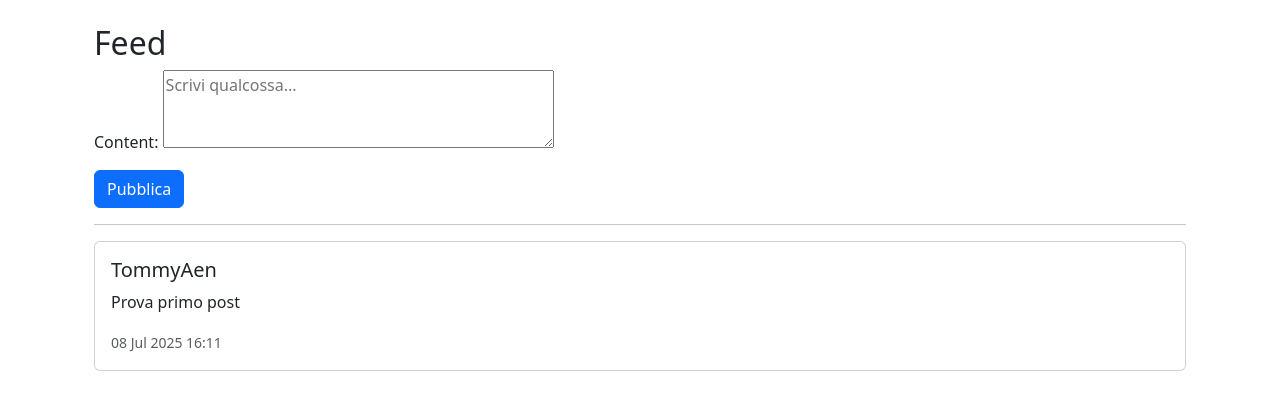
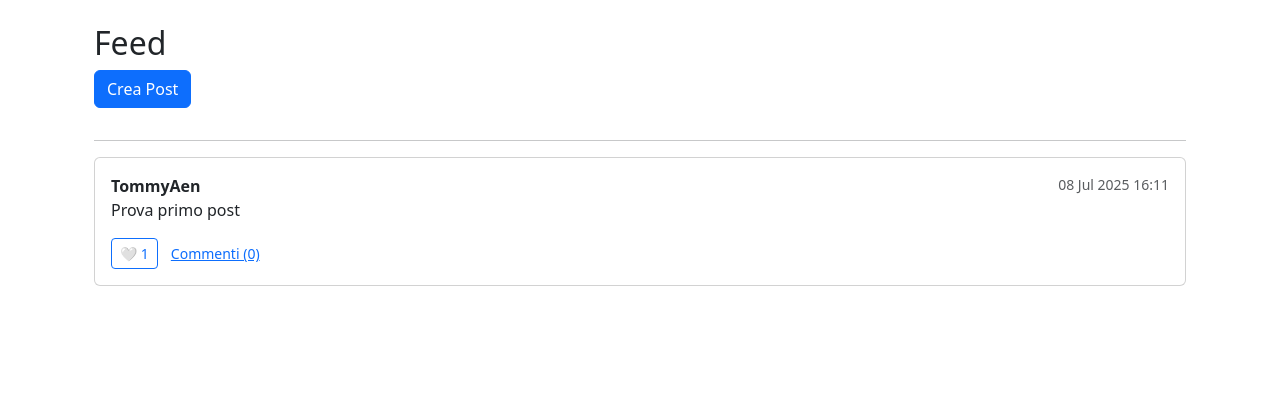
Before and after one commit to TommyAen/PPMBackend, a Django app: page /feed/ in a window 1280 px wide. Shown: the part 56-466 px from the top of the page. Run offline with Django 5.2, Linux system fonts and the light colour scheme; a user stored in the database is signed in; data comes from the database, SQL or seed files in the repository; both versions use the stored data as it was after the commit; data that the repository does not hold is empty; parts of the project's set-up code (start-up, migrations or seed data) failed here and were passed over.

Commit message:
Modifica feed e commenti

```diff
--- a/posts/forms.py
+++ b/posts/forms.py
@@ -1,5 +1,6 @@
 from django import forms
-from .models import Post
+from .models import Post, Comment
+
 
 class PostForm(forms.ModelForm):
     class Meta:
@@ -8,3 +9,9 @@ class PostForm(forms.ModelForm):
         widgets = {
             'content': forms.Textarea(attrs={'rows':3, 'placeholder': 'Scrivi qualcossa...'})
         }
+
+class CommentForm(forms.ModelForm):
+    class Meta:
+        model = Comment
+        fields = ['text']
+        widgets = {'text': forms.Textarea(attrs={'rows': 2, 'placeholder': 'Scrivi un commento…'})}
--- a/posts/models.py
+++ b/posts/models.py
@@ -12,9 +12,15 @@ class Post(models.Model):
         return f'{self.author.username} - {self.created_at}'
 
 class Like(models.Model):
-    user = models.ForeignKey(CustomUser, on_delete=models.CASCADE)
-    post = models.ForeignKey(Post, on_delete=models.CASCADE)
+    user = models.ForeignKey(CustomUser, on_delete=models.CASCADE, related_name='likes')
+    post = models.ForeignKey(Post, on_delete=models.CASCADE, related_name='likes')
     created_at = models.DateTimeField(auto_now_add=True)
 
     class Meta:
         unique_together = ('user', 'post')
+
+class Comment(models.Model):
+    author = models.ForeignKey(CustomUser, on_delete=models.CASCADE, related_name='comments')
+    post = models.ForeignKey(Post, on_delete=models.CASCADE, related_name='comments')
+    text = models.TextField(max_length=300)
+    created_at = models.DateTimeField(auto_now_add=True)
--- a/posts/urls.py
+++ b/posts/urls.py
@@ -4,4 +4,7 @@ from . import views
 urlpatterns = [
     path('', views.home, name='home'),
     path('feed/', views.feed, name='feed'),
+    path('feed/create/', views.create_post, name='create-post'),
+    path('feed/like/<int:pk>/', views.like_post, name='like-post'),
+    path('feed/comment/<int:pk>/', views.add_comment, name='add-comment'),
 ]
--- a/posts/views.py
+++ b/posts/views.py
@@ -1,7 +1,8 @@
-from django.shortcuts import render, redirect
+from django.shortcuts import render, redirect, get_object_or_404
 from django.contrib.auth.decorators import login_required
-from .models import Post
-from .forms import PostForm
+from .models import Post, Like, Comment
+from .forms import PostForm, CommentForm
+
 
 # Create your views here.
 
@@ -9,15 +10,46 @@ def home(request):
     return render(request, 'posts/home.html')
 
 def feed(request):
+    form = PostForm()
+    posts = Post.objects.all().order_by('-created_at')
+    if request.user.is_authenticated:
+        liked_post_ids = request.user.likes.values_list('post_id', flat=True)
+    else:
+        liked_post_ids = []
+
+    cform = CommentForm()
+    return render(request, 'posts/feed.html', {
+        'post_form': form,
+        'posts': posts,
+        'cform': cform,
+        'liked_post_ids': liked_post_ids
+    })
+
+
+@login_required
+def create_post(request):
     if request.method == 'POST':
-        form = PostForm(request.POST)
+        form = PostForm(request.POST, request.FILES)
         if form.is_valid():
-            new_post = form.save(commit=False)
-            new_post.author = request.user
-            new_post.save()
-            return redirect('feed')
-    else:
-        form = PostForm()
+            post = form.save(commit=False)
+            post.author = request.user
+            post.save()
+    return redirect('feed')
+def like_post(request, pk):
+    post = get_object_or_404(Post, pk=pk)
+    like, created = Like.objects.get_or_create(user=request.user, post=post)
+    if not created:
+        # se già esiste, togli il like
+        like.delete()
+    return redirect('feed')
 
-    posts = Post.objects.all().order_by('-created_at')  # newest first
-    return render(request, 'posts/feed.html', {'form': form, 'posts': posts})
+def add_comment(request, pk):
+    post = get_object_or_404(Post, pk=pk)
+    if request.method == 'POST':
+        form = CommentForm(request.POST)
+        if form.is_valid():
+            comment = form.save(commit=False)
+            comment.author = request.user
+            comment.post = post
+            comment.save()
+    return redirect('feed')
--- a/templates/base.html
+++ b/templates/base.html
@@ -12,5 +12,7 @@
         {% block content %}{% endblock %}
     </div>
 
+    <!-- JS di Bootstrap necessario per modali, dropdown, ecc -->
+    <script src="https://cdn.jsdelivr.net/npm/bootstrap@5.3.0/dist/js/bootstrap.bundle.min.js"></script>
 </body>
 </html>
--- a/templates/posts/feed.html
+++ b/templates/posts/feed.html
@@ -3,24 +3,86 @@
 <div class="container mt-4">
   <h2>Feed</h2>
 
-  <form method="POST">
-    {% csrf_token %}
-    {{ form.as_p }}
-    <button type="submit" class="btn btn-primary">Pubblica</button>
-  </form>
+  <!-- Bottone per aprire la modale -->
+  {% if user.is_authenticated %}
+  <button type="button" class="btn btn-primary mb-3" data-bs-toggle="modal" data-bs-target="#createPostModal">
+    Crea Post
+  </button>
+
+  <!-- Modale -->
+  <div class="modal fade" id="createPostModal" tabindex="-1" aria-labelledby="createPostModalLabel" aria-hidden="true">
+    <div class="modal-dialog">
+      <div class="modal-content">
+        <form method="post" enctype="multipart/form-data" action="{% url 'create-post' %}">
+          {% csrf_token %}
+          <div class="modal-header">
+            <h5 class="modal-title" id="createPostModalLabel">Nuovo Post</h5>
+            <button type="button" class="btn-close" data-bs-dismiss="modal" aria-label="Chiudi"></button>
+          </div>
+          <div class="modal-body">
+            {{ post_form.as_p }}
+          </div>
+          <div class="modal-footer">
+            <button type="button" class="btn btn-secondary" data-bs-dismiss="modal">Annulla</button>
+            <button type="submit" class="btn btn-primary">Crea Post</button>
+          </div>
+        </form>
+      </div>
+    </div>
+  </div>
+  {% else %}
+    <p><a href="{% url 'login' %}">Accedi</a> per creare un post.</p>
+  {% endif %}
 
   <hr>
 
   {% for post in posts %}
-    <div class="card mb-3">
-      <div class="card-body">
-        <h5 class="card-title">{{ post.author.username }}</h5>
-        <p class="card-text">{{ post.content }}</p>
-        <p class="card-text"><small class="text-muted">{{ post.created_at|date:"d M Y H:i" }}</small></p>
+  <div class="card mb-3">
+    <div class="card-body">
+      <div class="d-flex justify-content-between">
+        <strong>{{ post.author.username }}</strong>
+        <small class="text-muted">{{ post.created_at|date:"d M Y H:i" }}</small>
+      </div>
+      <p>{{ post.content }}</p>
+
+      <!-- Like -->
+      <form method="post" action="{% url 'like-post' post.pk %}" class="d-inline">
+        {% csrf_token %}
+        {% if post.pk in liked_post_ids %}
+          <button type="submit" class="btn btn-sm btn-outline-danger">❤️ {{ post.likes.count }}</button>
+        {% else %}
+          <button type="submit" class="btn btn-sm btn-outline-primary">🤍 {{ post.likes.count }}</button>
+        {% endif %}
+      </form>
+
+      <!-- Commenti -->
+      <button class="btn btn-sm btn-link" data-bs-toggle="collapse" data-bs-target="#comments-{{ post.pk }}">
+        Commenti ({{ post.comments.count }})
+      </button>
+      <div class="collapse" id="comments-{{ post.pk }}">
+        <!-- Lista commenti -->
+        {% for comment in post.comments.all %}
+          <div class="border rounded p-2 mb-1">
+            <small><strong>{{ comment.author.username }}</strong> {{ comment.created_at|date:"d M Y H:i" }}</small>
+            <p class="mb-0">{{ comment.text }}</p>
+          </div>
+        {% empty %}
+          <p class="text-muted">Nessun commento</p>
+        {% endfor %}
+
+        <!-- Form commento -->
+        {% if user.is_authenticated %}
+          <form method="post" action="{% url 'add-comment' post.pk %}">
+            {% csrf_token %}
+            {{ cform.text }}
+            <button type="submit">Commenta</button>
+          </form>
+        {% else %}
+          <p><a href="{% url 'login' %}">Accedi</a> per commentare.</p>
+        {% endif %}
       </div>
     </div>
-  {% empty %}
-    <p>Nessun post ancora.</p>
+  </div>
   {% endfor %}
 </div>
 {% endblock %}
```
Also changed, not shown: db.sqlite3, posts/migrations/0002_comment.py (added), posts/migrations/0003_alter_like_post_alter_like_user.py (added).
